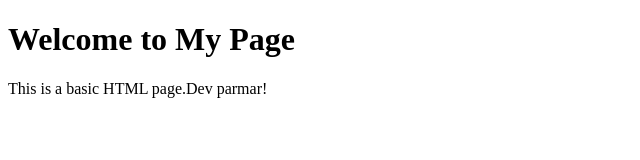
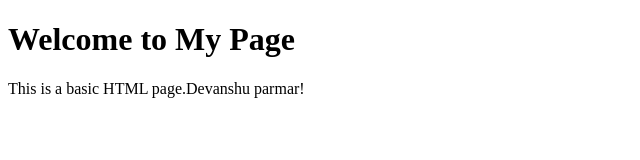
Before and after one commit to DevKrishna009/Jenkins-Testing, a plain HTML site: page index.html in a window 1280 px wide. Shown: the full height of the page, 0-640 px from the left. Drawn offline with Linux system fonts and the light colour scheme.

Commit message:
Update index.html

```diff
--- a/index.html
+++ b/index.html
@@ -5,6 +5,6 @@
 </head>
 <body>
     <h1>Welcome to My Page</h1>
-    <p>This is a basic HTML page.Dev parmar!</p>
+    <p>This is a basic HTML page.Devanshu parmar!</p>
 </body>
 </html>
```
